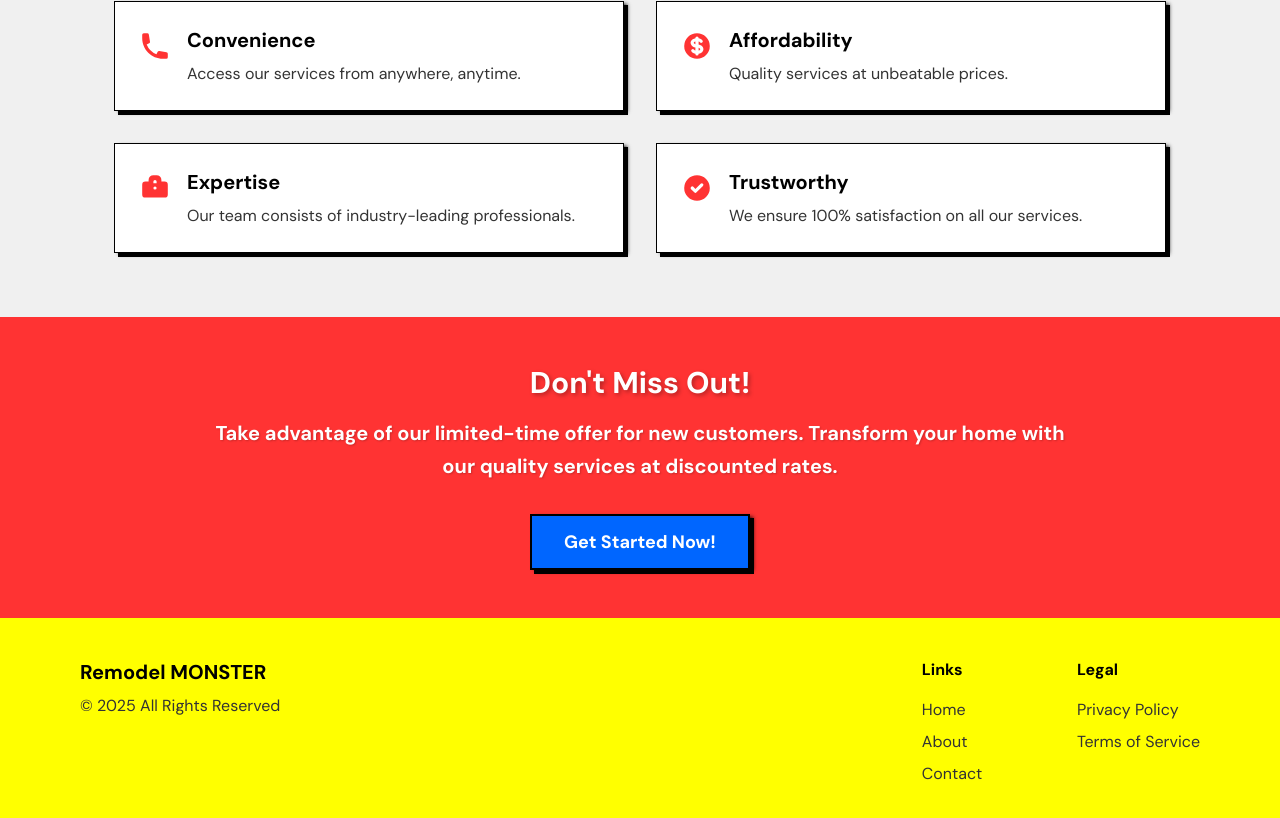
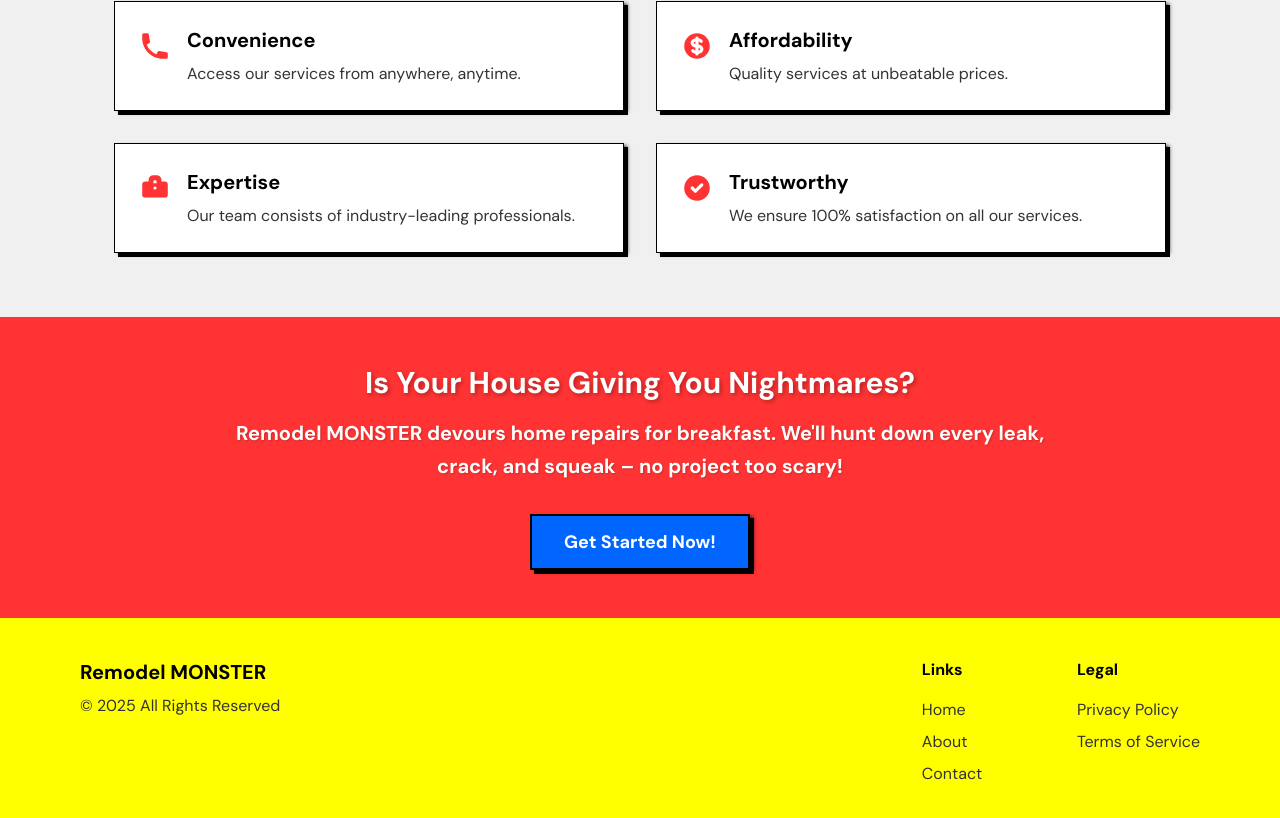
Before and after one commit to ujrxty/remodel.monster, a Next.js app: page / in a window 1280 px wide. Shown: the part 915-1733 px from the top of the page. Built offline with nearby package versions, Linux system fonts and the light colour scheme.

Commit message:
copy: update urgency section with monster-themed messaging
- Replace generic sales copy with brand-focused monster theme
- 'Is Your House Giving You Nightmares?'
- 'Remodel MONSTER devours home repairs for breakfast'
- Emphasizes repair services and brand personality

```diff
--- a/components/HomePage.js
+++ b/components/HomePage.js
@@ -50,10 +50,10 @@ const UrgencySection = ({ onGetStarted }) => (
   <section className="py-12 bg-primary text-primary-foreground">
     <div className="max-w-4xl mx-auto px-4 text-center">
       <h2 className="text-3xl font-black mb-4" style={{ textShadow: '2px 2px 4px rgba(0,0,0,0.3)' }}>
-        Don't Miss Out!
+        Is Your House Giving You Nightmares?
       </h2>
       <p className="text-xl font-semibold mb-8 leading-relaxed" style={{ textShadow: '1px 1px 2px rgba(0,0,0,0.2)' }}>
-        Take advantage of our limited-time offer for new customers. Transform your home with our quality services at discounted rates.
+        Remodel MONSTER devours home repairs for breakfast. We'll hunt down every leak, crack, and squeak – no project too scary!
       </p>
       <button
         onClick={onGetStarted}
```
